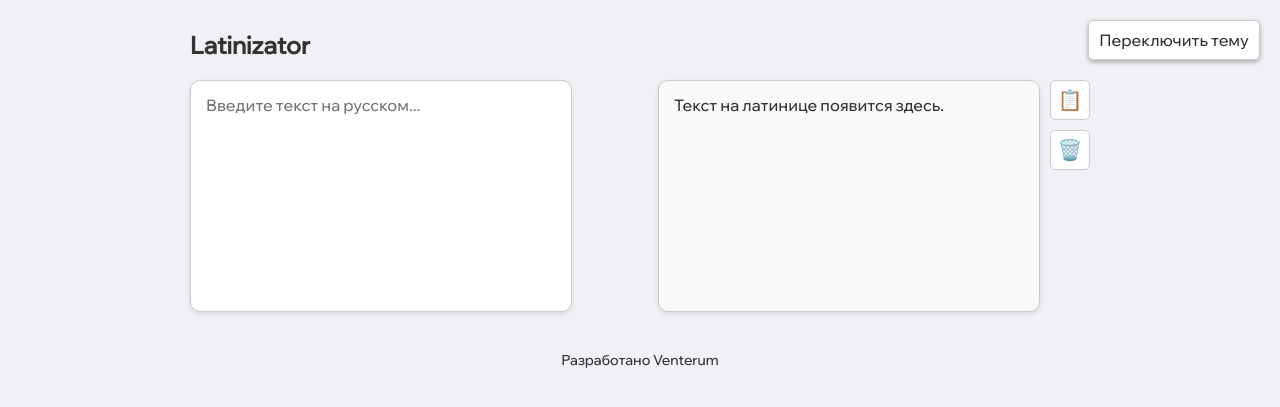
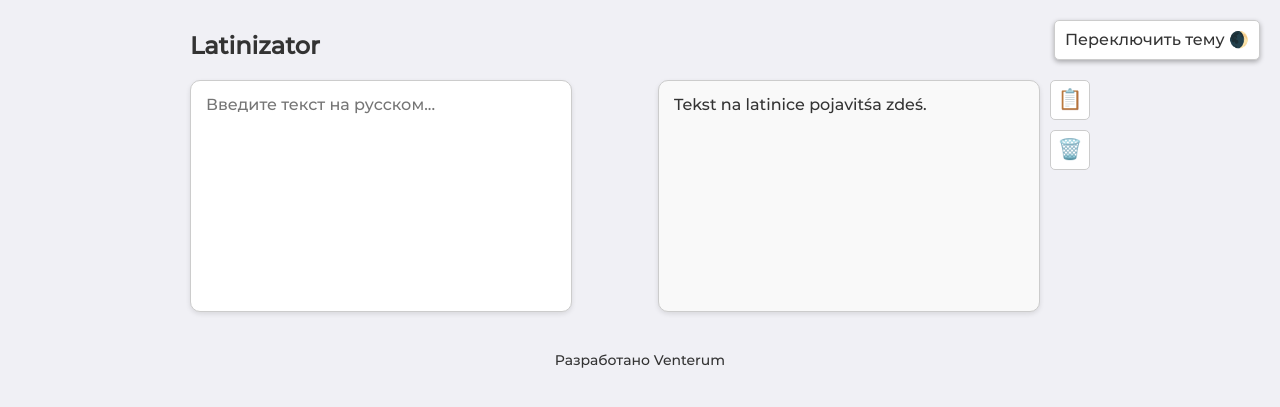
Before and after one commit to venterum/Latinizator, a Flask app: page / in a window 1280 px wide. Shown: the top 407 px of the page. Run offline with Flask 3, Linux system fonts and the light colour scheme.

Commit message:
Добавлен новый шрифт
- шрифт веб-интрефейса изменён на Montserrat из-за плохого отображения диакритических знаков

```diff
--- a/templates/index.html
+++ b/templates/index.html
@@ -6,7 +6,7 @@
     <title>Latinizator</title>
     <link rel="stylesheet" href="https://cdnjs.cloudflare.com/ajax/libs/normalize/8.0.1/normalize.min.css">
     <style>
-        @font-face { font-family: Wix; src: url('static/fonts/Wix-Medium.ttf'); }
+        @font-face { font-family: Montserrat; src: url('static/fonts/Montserrat-Medium.ttf'); }
         :root {
             --bg-color: #f0f0f5;
             --text-color: #333;
@@ -22,7 +22,7 @@
             --border-color: #555;
         }
         body {
-            font-family: Wix;
+            font-family: Montserrat;
             margin: 2em auto;
             padding: 0 1em;
             max-width: 900px;
@@ -139,12 +139,12 @@
     </style>
 </head>
 <body>
-    <div class="theme-switcher" id="theme-toggle">Переключить тему</div>
+    <div class="theme-switcher" id="theme-toggle">Переключить тему 🌒</div>
     <h1>Latinizator</h1>
     <div class="container">
         <textarea id="input-text" placeholder="Введите текст на русском..."></textarea>
         <div class="output-wrapper">
-            <div class="output" id="output-text">Текст на латинице появится здесь.</div>
+            <div class="output" id="output-text">Tekst na latinice pojavitśa zdeś.</div>
             <div class="output-buttons">
                 <button id="copy-output">📋</button>
                 <button id="clear-input">🗑️</button>
```
Also changed, not shown: static/fonts/Montserrat-Medium.ttf (added), static/fonts/Montserrat-Regular.ttf (added), static/fonts/Wix-Bold.ttf (deleted), static/fonts/Wix-Medium.ttf (deleted), static/fonts/Wix-Regular.ttf (deleted).
